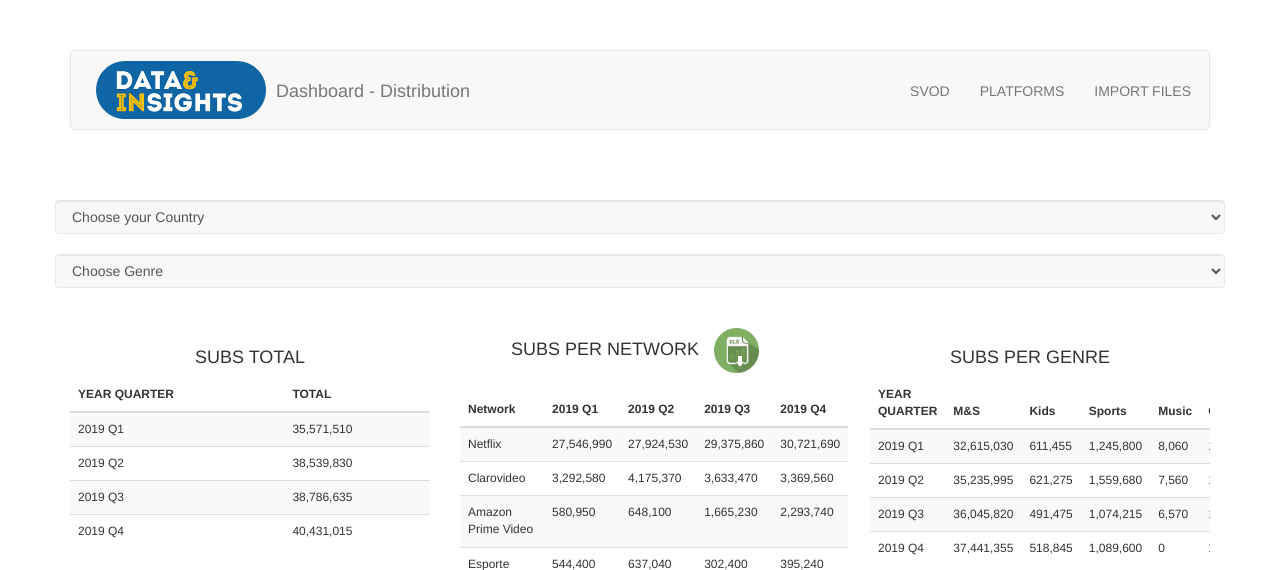
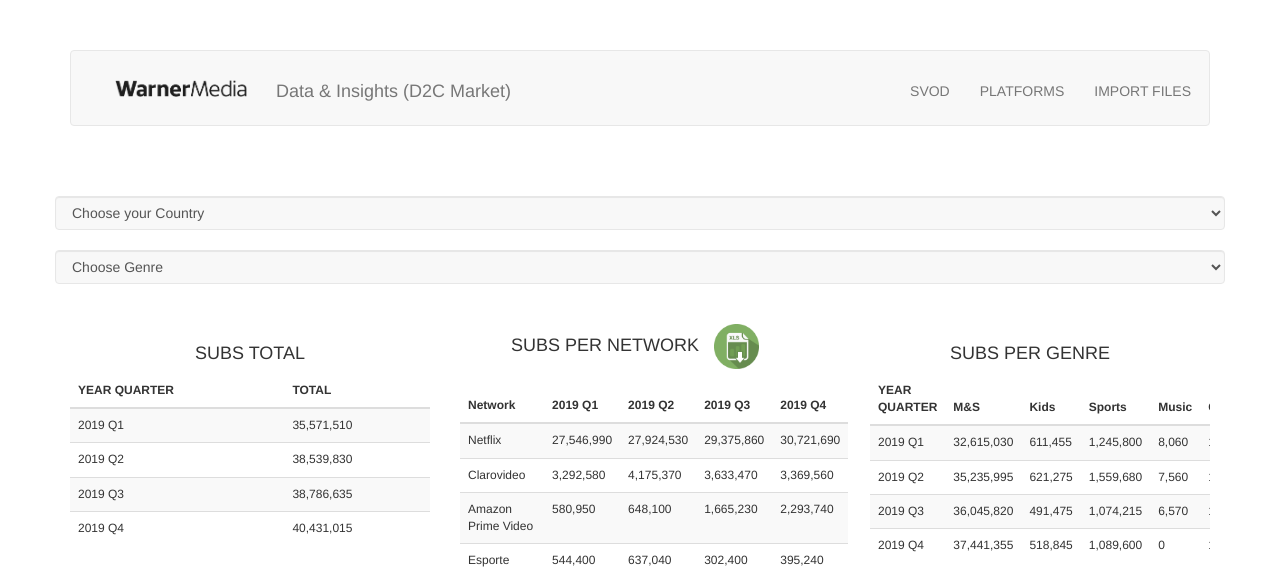
Before and after one commit to rodrigol-oliveira/Dash, a Node server app: page / in a window 1280 px wide. Shown: the top 570 px of the page. Run offline with Node 20, Linux system fonts and the light colour scheme; data comes from the database, SQL or seed files in the repository; some libraries are stand-ins or nearby versions.

Commit message:
alterado logo

```diff
--- a/views/partials/header.ejs
+++ b/views/partials/header.ejs
@@ -10,7 +10,7 @@
 			</button>
 			<img " class="img-rounded" alt="Responsive image" src="/images/logo.png"  width="190"  >
 		</div>
-		<a class="navbar-brand" href="/">Dashboard - Distribution</a>
+		<a class="navbar-brand" href="/">Data & Insights (D2C Market)</a>
 
 		<div class="collapse navbar-collapse" id="bs-example-navbar-collapse-2">
 			<ul class="nav navbar-nav navbar-right">
```
Also changed, not shown: public/images/logo.png.
